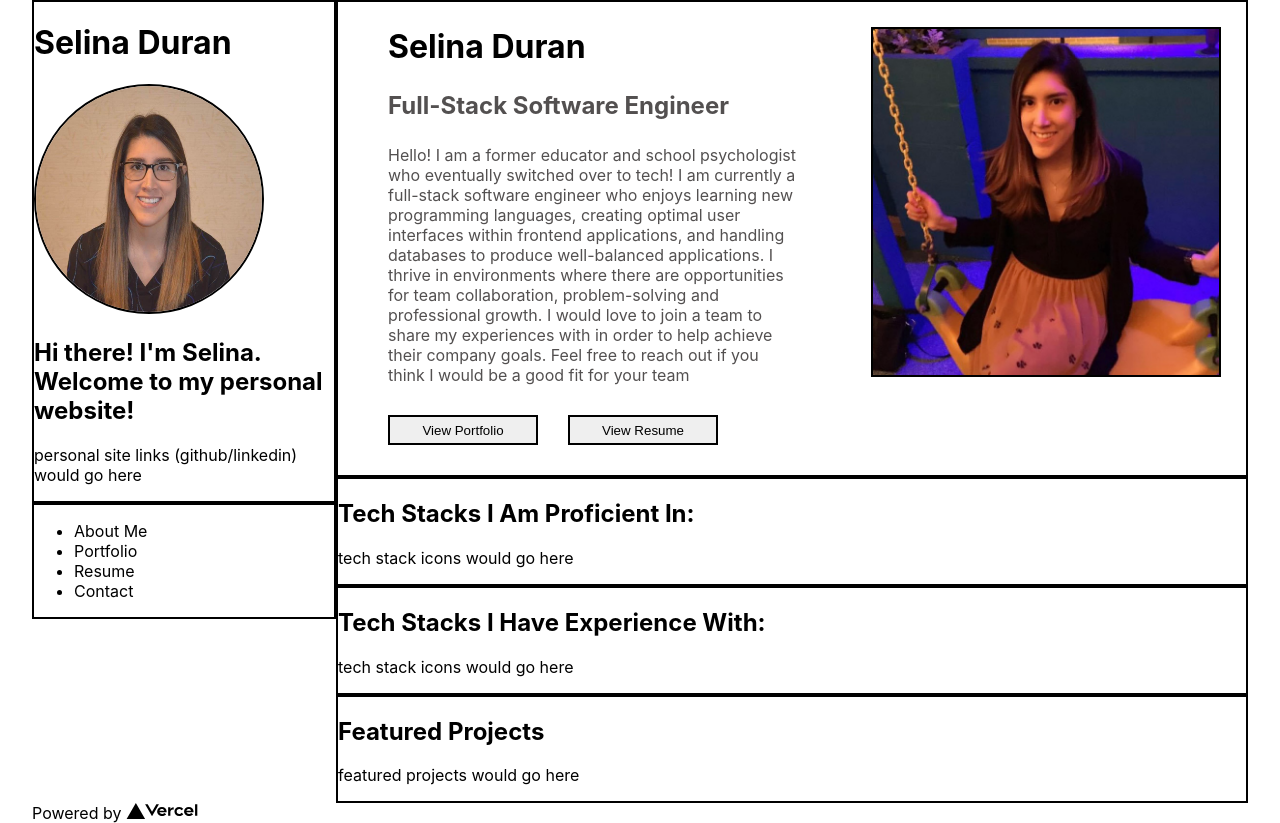
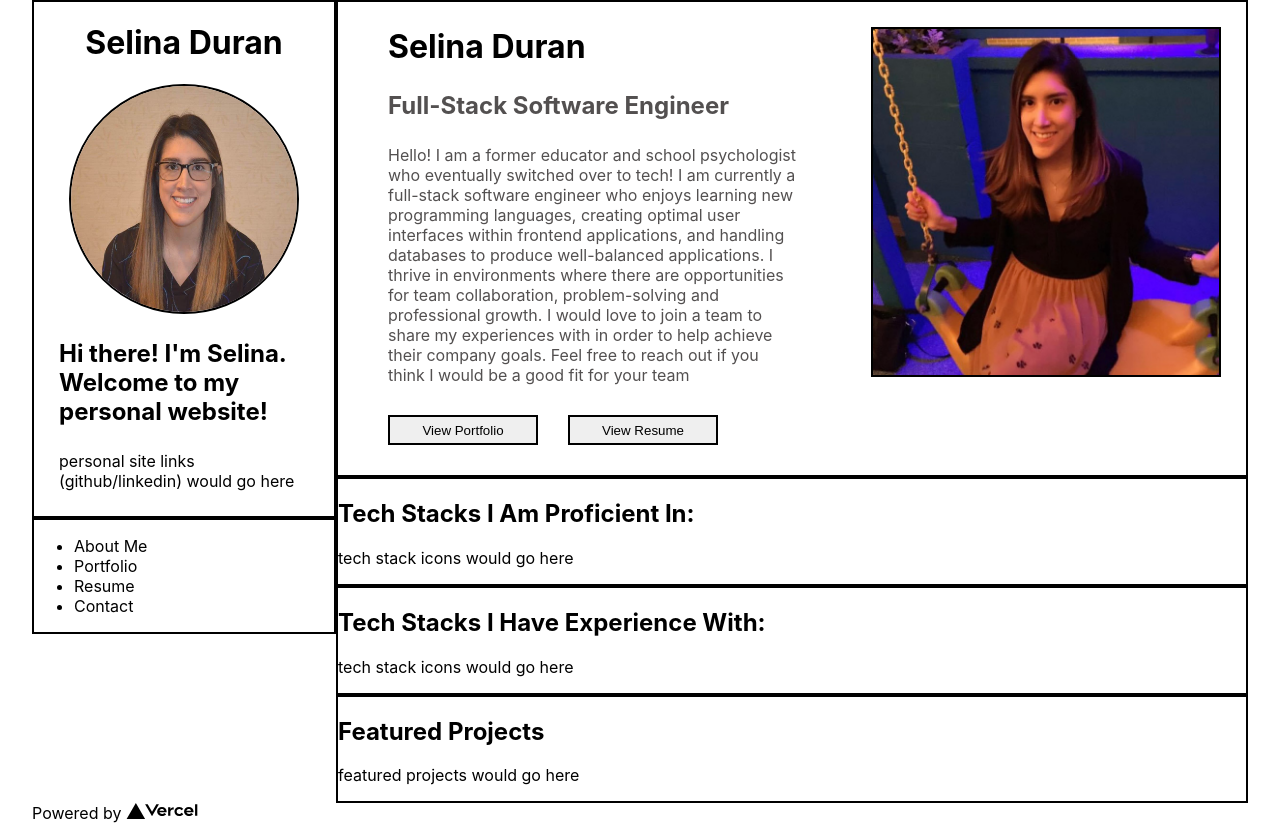
Before and after one commit to selinaduran/Personal-Portfolio, a Next.js app in the folder personal_portfolio/: page / in a window 1280 px wide. Built offline with nearby package versions, Linux system fonts and the light colour scheme.

Commit message:
added css alignment for profile section

```diff
--- a/personal_portfolio/pages/index.js
+++ b/personal_portfolio/pages/index.js
@@ -15,8 +15,8 @@ export default function Home() {
           <div className={styles.header}>
             <h1 className={styles.title}>Selina Duran</h1>
             <img className={styles.profilepic} src="/img/ProfilePic.jpeg" alt="profile pic" />
-            <h2>Hi there! I'm Selina. Welcome to my personal website!</h2>
-            <p>personal site links (github/linkedin) would go here</p>
+            <h2 className={styles.welcome}>Hi there! I'm Selina. Welcome to my personal website!</h2>
+            <p className={styles.sitelinks}>personal site links (github/linkedin) would go here</p>
           </div>
           <div className={styles.links}>
             <ul>
--- a/personal_portfolio/styles/Home.module.css
+++ b/personal_portfolio/styles/Home.module.css
@@ -36,6 +36,9 @@
 }
 
 .header {
+  display: flex;
+  flex-direction: column;
+  align-items: center;
   border: 2px solid black;
 }
 
@@ -44,6 +47,14 @@
   width: 230px;
   border-radius: 50%;
   border: 2px solid black;
+}
+
+.welcome {
+  margin: 25px;
+}
+
+.sitelinks {
+  margin: 0px 25px 25px 25px;
 }
 
 .links {
```
